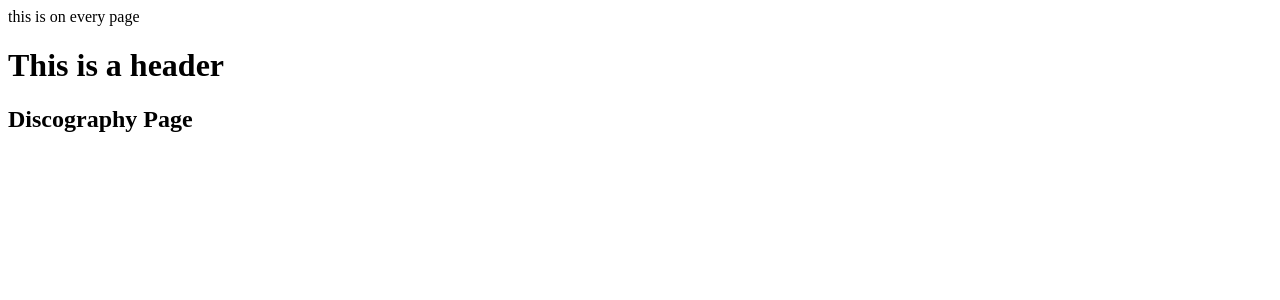
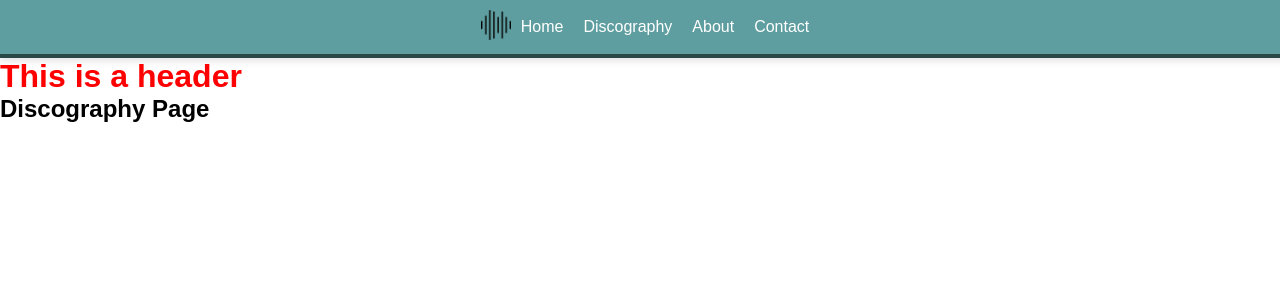
Before and after one commit to SB-YG/gymnasiearbete, a React (Create React App) app: page /discography in a window 1280 px wide. Shown: the top 300 px of the page. Built offline with nearby package versions, Linux system fonts and the light colour scheme.

Commit message:
added navbar

```diff
--- a/src/App.css
+++ b/src/App.css
@@ -0,0 +1,45 @@
+* {
+  margin: 0;
+  padding: 0;
+}
+body {
+  height: auto;
+  overflow-x: hidden;
+}
+.App {
+  font-family: sans-serif;
+  //text-align: center;
+}
+.image,
+.button {
+  width: 50%;
+  height: 50%;
+}
+
+h1 {
+  color: red;
+}
+
+.navbar {
+  width: 100%;
+  background-color: cadetblue;
+  color: white;
+  display: flex;
+  justify-content: center;
+  align-items: center;
+  padding: 10px;
+  box-shadow: 0 0 10px 0 rgba(0, 0, 0, 0.2);
+  border-bottom: 4px solid hsla(0, 0%, 0%, 0.54);
+}
+.logo img {
+  height: 30px;
+  width: 30px;
+}
+.menu {
+  display: flex;
+}
+.menu-item {
+  margin: 0 10px;
+  color: white;
+  text-decoration: none;
+}
--- a/src/App.js
+++ b/src/App.js
@@ -1,6 +1,5 @@
-import "./styles.css";
 import "./App.css";
-import Menu from "./Navbar";
+import Navbar from "./components/Navbar";
 import { useState } from "react";
 // routes
 import { BrowserRouter, Routes, Route } from "react-router-dom";
@@ -12,8 +11,8 @@ import NoPage from "./pages/NoPage";
 
 const App = () => {
   return (
-    <div>
-      <>this is on every page</>
+    <div className="App">
+      <Navbar />
       <BrowserRouter>
         <Routes>
           <Route index element={<Home />} />
--- a/src/Navbar.css
+++ /dev/null
@@ -1,78 +0,0 @@
-.navbar {
-  display: flex;
-  justify-content: space-between;
-  align-items: center;
-  padding: 20px;
-  background-color: #333;
-  color: #fff;
-}
-
-.navbar-logo {
-  font-size: 1.5rem;
-}
-
-.navbar-links {
-  display: flex;
-  flex-direction: column; /* Ändrad riktning för menyn till vertikal */
-  gap: 20px;
-}
-
-.navbar-links.active {
-  position: absolute;
-  top: 100%;
-  left: 0;
-  width: 100%;
-  background-color: #333;
-  padding: 20px;
-}
-
-.menu-item {
-  color: #fff;
-  text-decoration: none;
-}
-
-.menu-item:hover {
-  background-color: #555;
-}
-
-.navbar-toggle {
-  display: none;
-  background: none;
-  border: none;
-  cursor: pointer;
-}
-
-.bar {
-  display: block;
-  width: 25px;
-  height: 3px;
-  background-color: #fff;
-  margin: 5px 0;
-}
-
-.active .bar:nth-child(1) {
-  transform: translateY(8px) rotate(45deg);
-}
-
-.active .bar:nth-child(2) {
-  opacity: 0;
-}
-
-.active .bar:nth-child(3) {
-  transform: translateY(-8px) rotate(-45deg);
-}
-
-@media screen and (max-width: 768px) {
-  .navbar-links {
-    display: none;
-  }
-
-  .navbar-links.active {
-    display: flex;
-    flex-direction: column;
-  }
-
-  .navbar-toggle {
-    display: block;
-  }
-}
--- a/src/Navbar.js
+++ /dev/null
@@ -1,55 +0,0 @@
-import React, { useState } from "react";
-import "./Navbar.css";
-
-const Navbar = () => {
-  const [isOpen, setIsOpen] = useState(false);
-
-  const toggleMenu = () => {
-    setIsOpen(!isOpen);
-  };
-
-  return (
-    <nav className="navbar">
-      <Logo />
-      <MenuToggle isOpen={isOpen} toggleMenu={toggleMenu} />
-      <Menu isOpen={isOpen} />
-    </nav>
-  );
-};
-
-const Logo = () => {
-  return <div className="navbar-logo">Logo</div>;
-};
-
-const MenuToggle = ({ isOpen, toggleMenu }) => {
-  return (
-    <button
-      className={`navbar-toggle ${isOpen ? "active" : ""}`}
-      onClick={toggleMenu}
-    >
-      <span className="bar"></span>
-      <span className="bar"></span>
-      <span className="bar"></span>
-    </button>
-  );
-};
-
-const Menu = ({ isOpen }) => {
-  return (
-    <div className={`navbar-links ${isOpen ? "active" : ""}`}>
-      <MenuItem link="/">Hem</MenuItem>
-      <MenuItem link="/">Om oss</MenuItem>
-      <MenuItem link="/">Kontakt</MenuItem>
-    </div>
-  );
-};
-
-const MenuItem = ({ link, children }) => {
-  return (
-    <a href={link} className="menu-item">
-      {children}
-    </a>
-  );
-};
-
-export default Navbar;
--- a/src/components/Header.js
+++ b/src/components/Header.js
@@ -1,7 +1,3 @@
-
-
 export default function Header() {
-    return (
-      <h1>This is a header</h1>
-    )
+  return <h1>This is a header</h1>;
 }
--- /dev/null
+++ b/src/components/Navbar.js
@@ -0,0 +1,23 @@
+export default function Navbar() {
+  return (
+    <div className="navbar">
+      <div className="logo">
+        <img src="/sound.png" />
+      </div>
+      <div className="menu">
+        <a href="/" className="menu-item">
+          Home
+        </a>
+        <a href="/discography" className="menu-item">
+          Discography
+        </a>
+        <a href="/about" className="menu-item">
+          About
+        </a>
+        <a href="/contact" className="menu-item">
+          Contact
+        </a>
+      </div>
+    </div>
+  );
+}
--- a/src/styles.css
+++ /dev/null
@@ -1,9 +0,0 @@
-.App {
-  font-family: sans-serif;
-  text-align: center;
-}
-.image,
-.button {
-  width: 50%;
-  height: 50%;
-}
```
Also changed, not shown: 1 other file (tests, documents, lock files or other folders).
